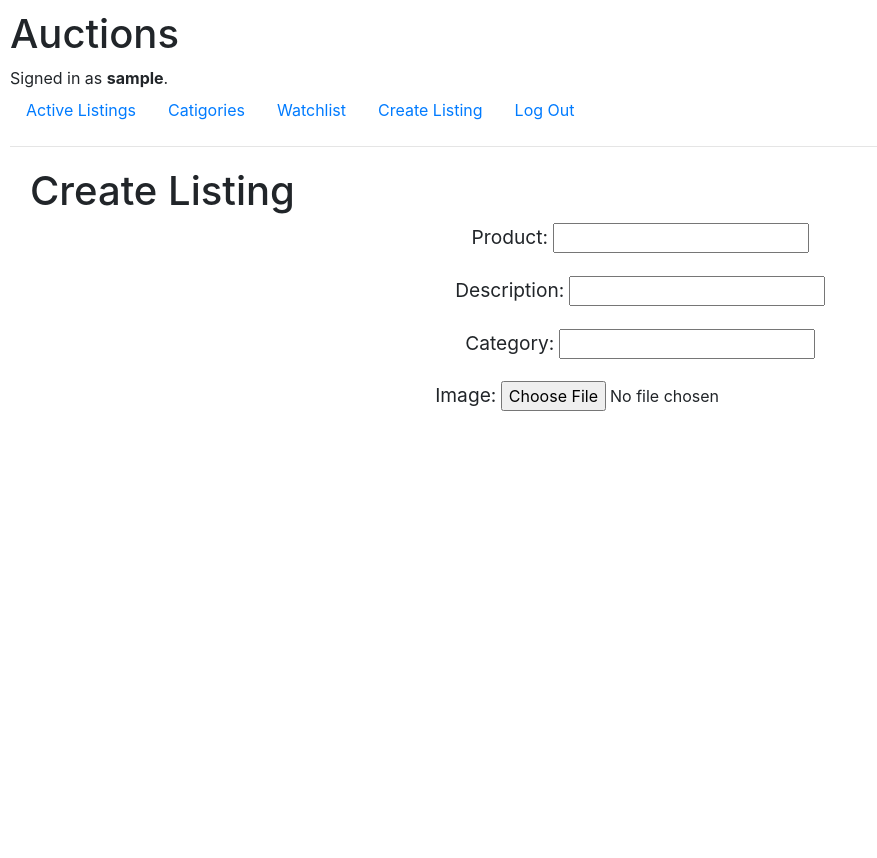
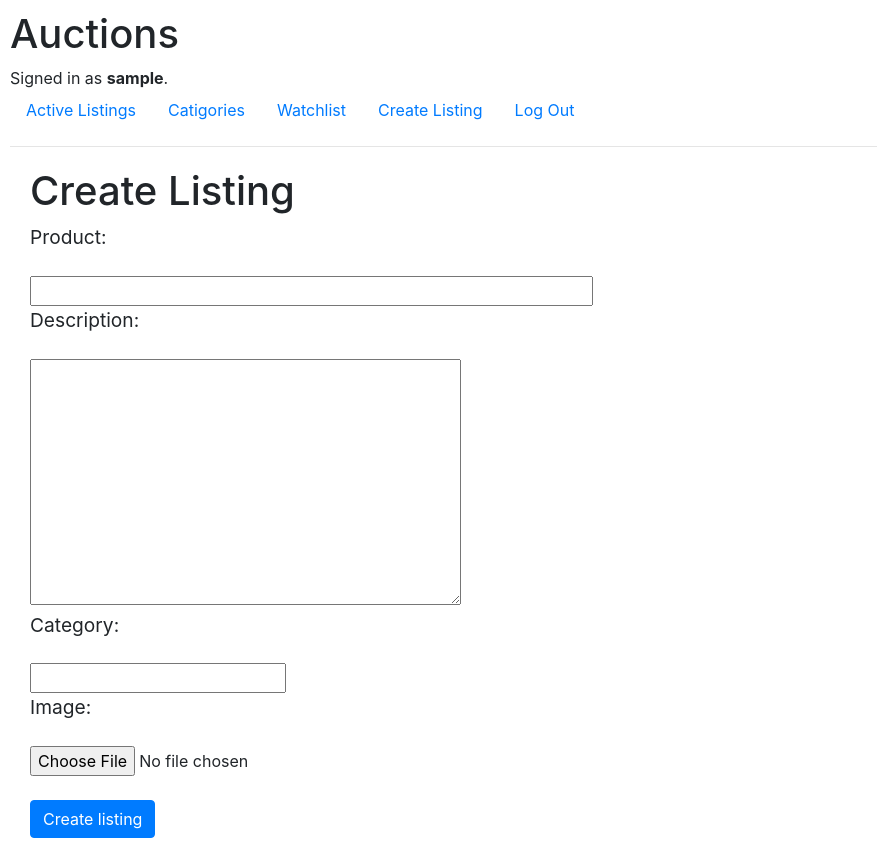
Before and after one commit to georgesohran/All-CS50Web-projects, a Django app: page /create_listing in a window 1280 px wide. Shown: the whole page, without its empty margins (0-877 px from the left). Before the commit the page ends 411 px from the top, so only its background shows below. Run offline with Django 3.2, Linux system fonts and the light colour scheme; the visitor is signed in with stand-in values (Sample User, id 1); some libraries are stand-ins or nearby versions.

Commit message:
Wed, Jan 31, 2024, 3:28 PM +03:00

```diff
--- a/commerce/auctions/forms.py
+++ b/commerce/auctions/forms.py
@@ -1,4 +1,4 @@
-from django.forms import ModelForm, TextInput, FileInput
+from django.forms import ModelForm, TextInput, FileInput, Textarea
 from .models import Bid, Auction
 
 
@@ -12,8 +12,8 @@ class AuctionForm(ModelForm):
         model = Auction
         exclude = ["host", "winner", "time"]
         widgets = {
-            "product": TextInput(attrs={}),
-            "description": TextInput(attrs={}),
+            "product": TextInput(attrs={"size":50}),
+            "description": Textarea(attrs={}),
             "category": TextInput(attrs={}),
             "image": FileInput(attrs={}),
         }
--- a/commerce/auctions/static/auctions/styles.css
+++ b/commerce/auctions/static/auctions/styles.css
@@ -15,6 +15,7 @@ body {
 .container-form {
     margin-left: 360px;
     margin-right: 360px;
+    width: 120px;
     text-align: center;
 }
 
--- a/commerce/auctions/templates/auctions/create_listing.html
+++ b/commerce/auctions/templates/auctions/create_listing.html
@@ -4,14 +4,17 @@
 
 <h1> Create Listing </h1>
 
-<div class="container-form">
+<div>
     <form method="POST">
         {% csrf_token %}
         {% for field in form %}
-
-        <p><span style="font-size:120%">{{field.label_tag}}</span>  {{field}} </p>
+        <p style="font-size:120%">{{field.label_tag}}</p>
+        {{field}}
+        <br>
 
         {% endfor %}
+        <br>
+        <input type="submit" class="btn btn-primary" value="Create listing">
     </form>
 </div>
 
```
